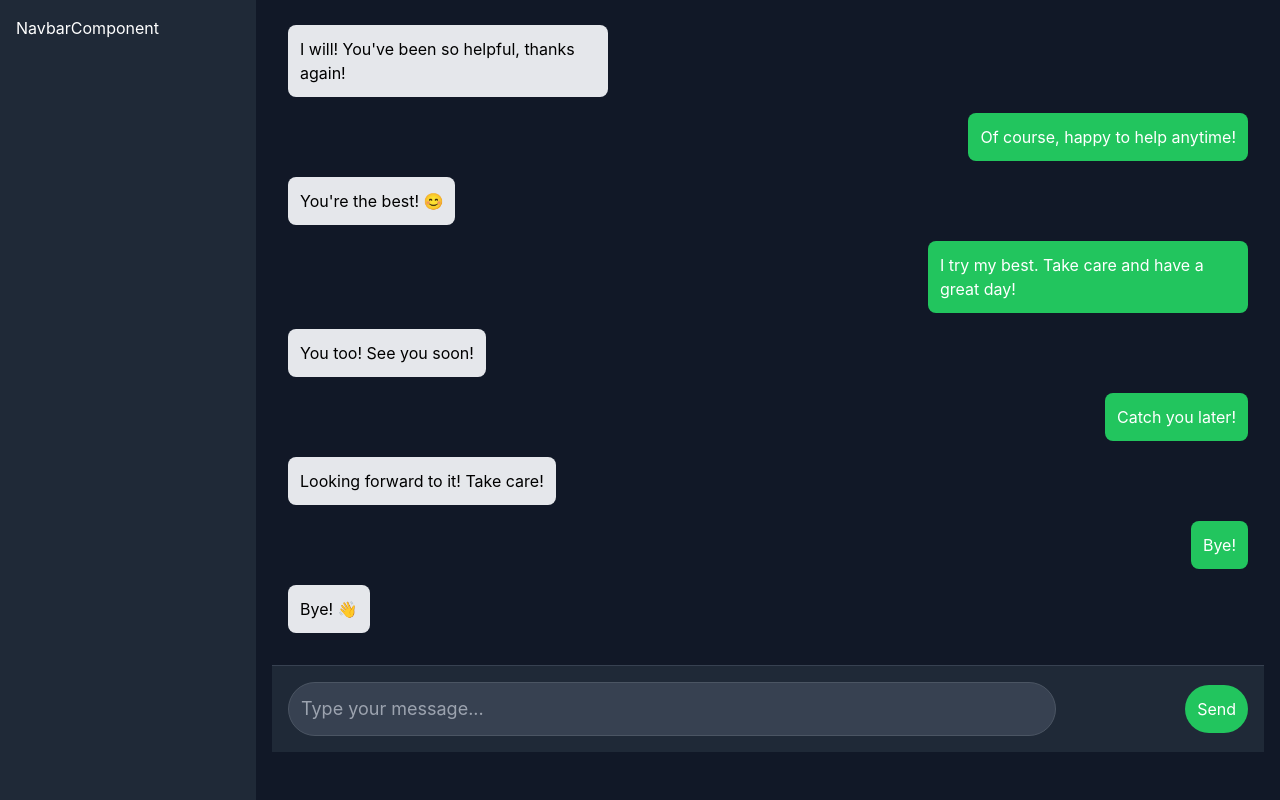
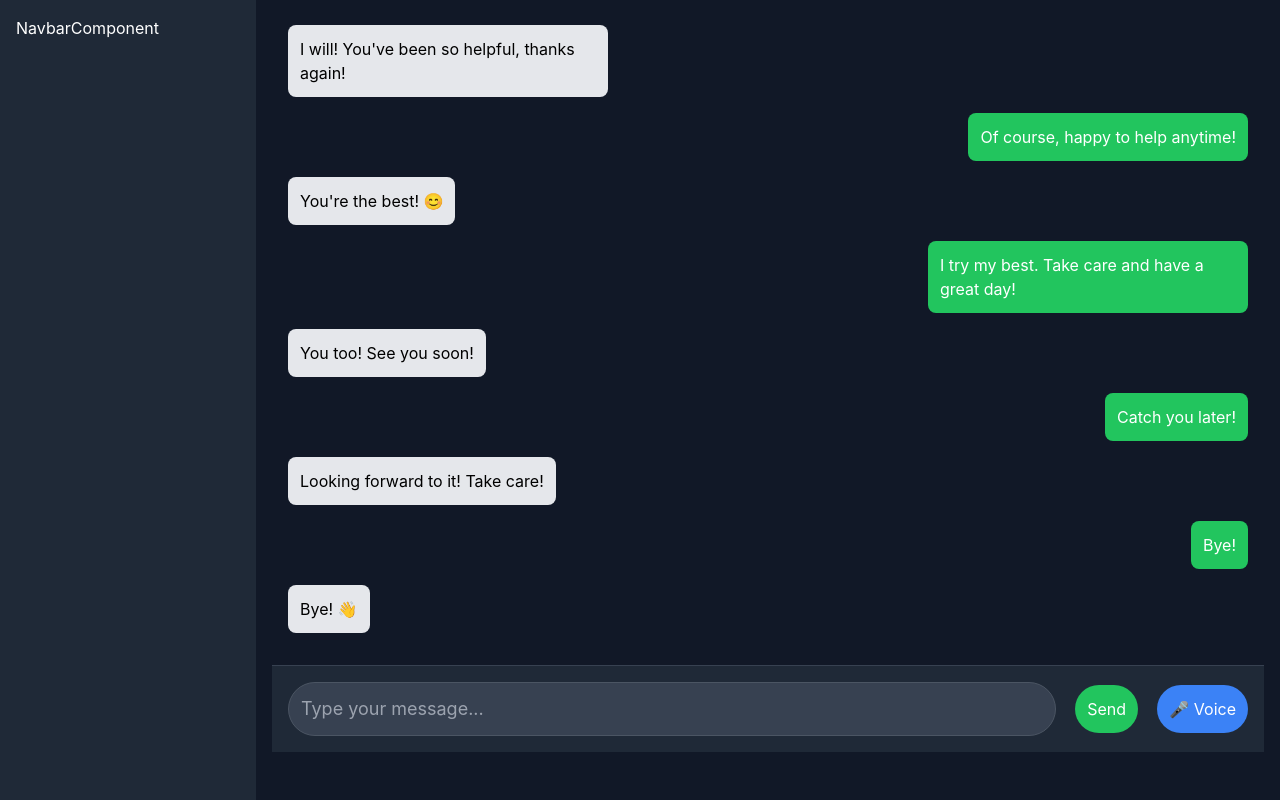
Before and after one commit to nagaraj6618/fy-code-fe, a React (Create React App) app: page / in a window 1280 px wide. Built offline with nearby package versions, Linux system fonts and the light colour scheme.

Commit message:
Feature :  Added the voice to text option

```diff
--- a/src/Components/Home/Home.jsx
+++ b/src/Components/Home/Home.jsx
@@ -17,14 +17,42 @@ const Home = () => {
     { request: "Bye!", response: "Bye! 👋" }
   ]);
   const [message, setMessage] = useState("");
+  const [isRecording, setIsRecording] = useState(false);
 
+  // Check if the browser supports SpeechRecognition
+  const SpeechRecognition =
+    window.SpeechRecognition || window.webkitSpeechRecognition;
+  const recognition = new SpeechRecognition();
+
+  // Start voice recognition
+  const startVoiceRecognition = () => {
+    recognition.start();
+    setIsRecording(true);
+  };
+
+  // Handle voice recognition result
+  recognition.onresult = (event) => {
+    const transcript = event.results[0][0].transcript;
+    setMessage(transcript); // Set the transcript in the input
+    setIsRecording(false); // Stop recording after getting the result
+  };
+
+  // Handle any errors during recognition
+  recognition.onerror = (event) => {
+    console.error("Speech recognition error", event.error);
+    setIsRecording(false);
+  };
   const handleSend = (event) => {
     // Simulating a new chat message
-    setData(prevData => [
-      ...prevData,
-      { request: message, response: "Thank you for the message!" }
-    ]);
-    setMessage(''); // Clear the input after sending
+
+    if (message.trim()) {
+      setData(prevData => [
+        ...prevData,
+        { request: message, response: "Thank you for the message!" }
+      ]);
+      console.log("Message sent:", message);
+      setMessage("");
+    }
     event.preventDefault()
   };
 
@@ -69,7 +97,13 @@ const Home = () => {
           >
             Send
           </button>
+          <button
+            onClick={startVoiceRecognition}
 
+            className={`ml-4 p-3 rounded-full ${isRecording ? "bg-red-500 disabled:" : "bg-blue-500"} text-white hover:bg-opacity-80`}
+          >
+            {isRecording ? "Recording..." : "🎤 Voice"}
+          </button>
       </div>
       </form>
     </div>
```
